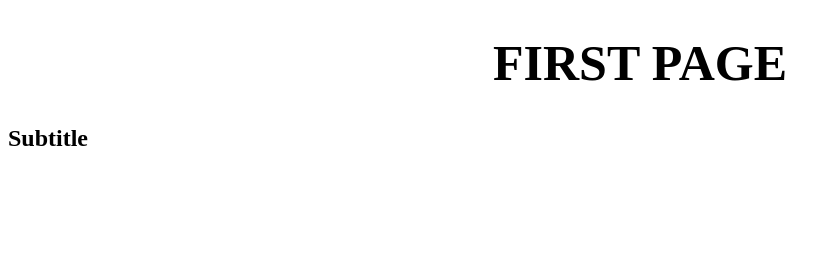
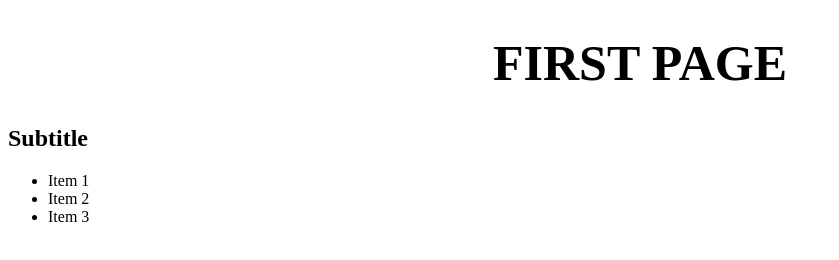
Before and after one commit to snzhr/first-app, a plain HTML site: page index.html in a window 1280 px wide. Shown: the whole page, without its empty margins (0-839 px from the left). Drawn offline with Linux system fonts and the light colour scheme.

Commit message:
test commit

```diff
--- a/index.html
+++ b/index.html
@@ -12,6 +12,11 @@
 
     <h2>Subtitle</h2>
 
+    <ul>
+        <li>Item 1</li>
+        <li>Item 2</li>
+        <li>Item 3</li>
+    </ul>
 
     <script src="main.js"></script>
 </body>
--- a/main.js
+++ b/main.js
@@ -0,0 +1 @@
+console.log("test");
```
